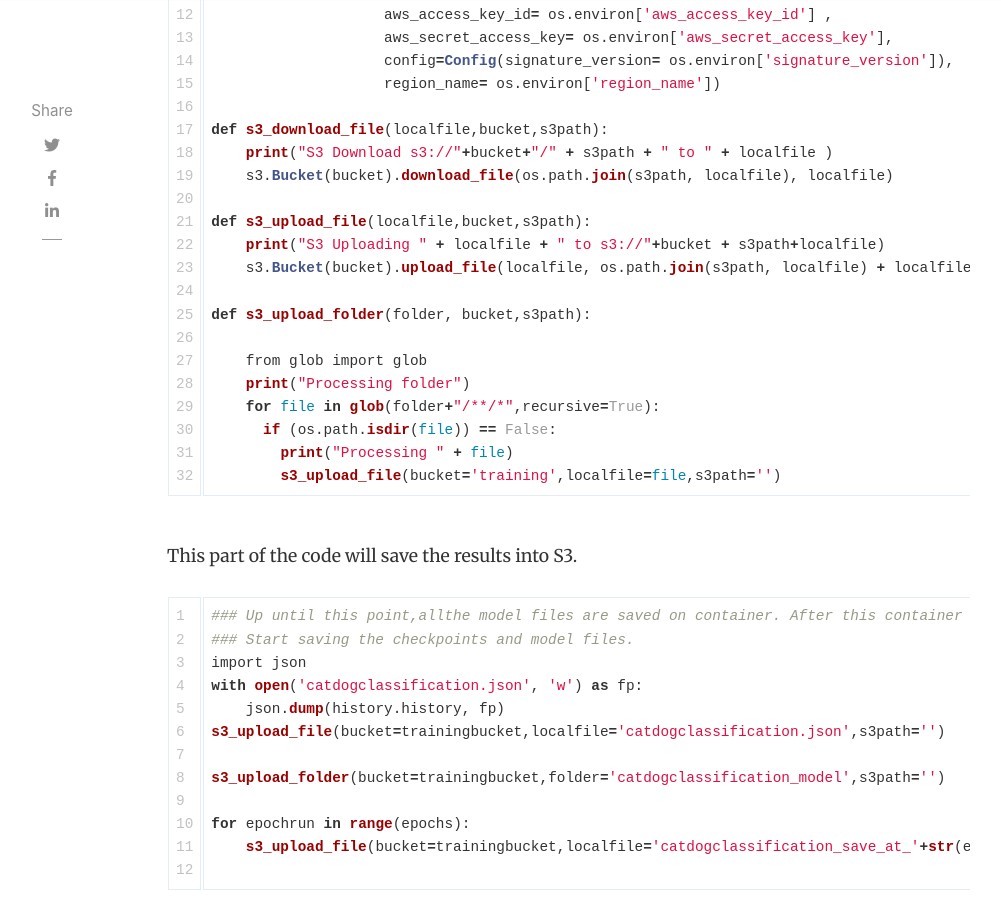
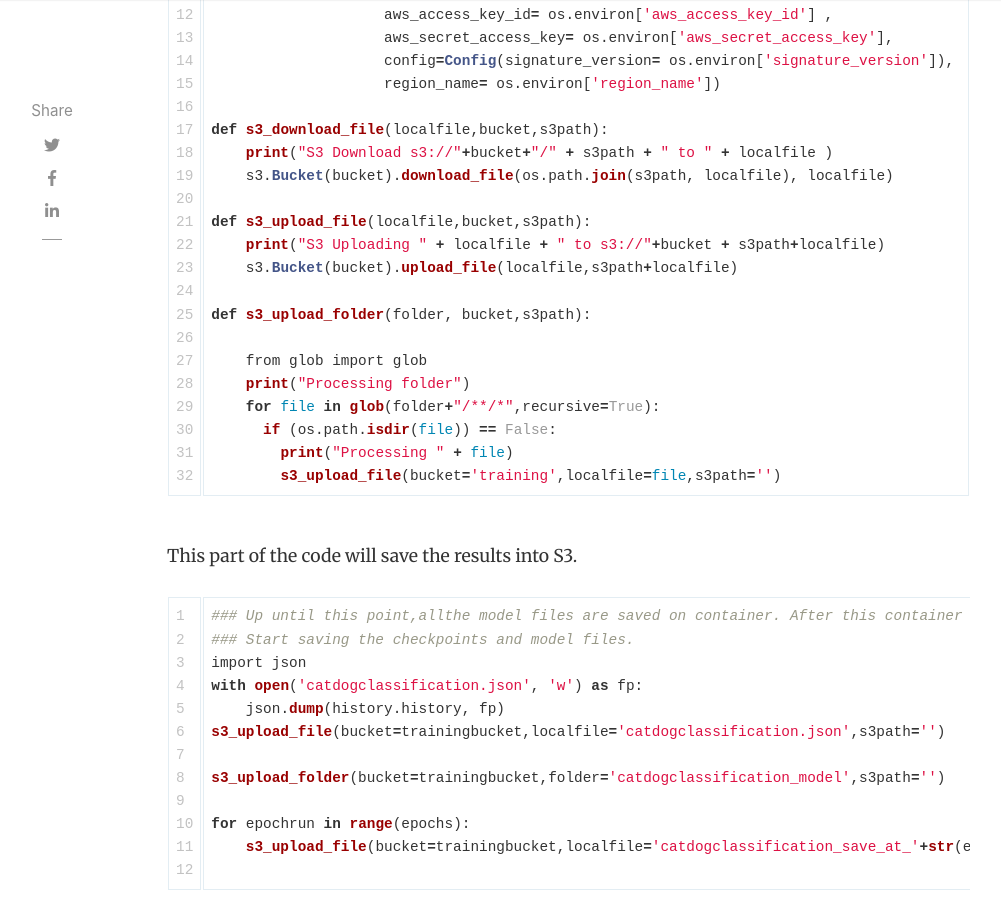
Before and after one commit to DinoHub/dinohub.github.io, a Jekyll site: the page built from _posts/2020-07-13-ml-dl-model-training-on-aiplatform-part1.md, in a window 1280 px wide and 900 px high, scrolled down 4852 px. Shown: the whole window, without its empty margins (118-1119 px from the left). Built offline with Jekyll 4.4.1, drawn with Linux system fonts in a browser that asks for light colours; nearby versions of some CDN libraries; comment, search, counter and statistics services are not loaded.

Commit message:
[Bug] rectify mistake

```diff
--- a/_posts/2020-07-13-ml-dl-model-training-on-aiplatform-part1.md
+++ b/_posts/2020-07-13-ml-dl-model-training-on-aiplatform-part1.md
@@ -92,7 +92,7 @@ def s3_download_file(localfile,bucket,s3path):
 
 def s3_upload_file(localfile,bucket,s3path):
     print("S3 Uploading " + localfile + " to s3://"+bucket + s3path+localfile)
-    s3.Bucket(bucket).upload_file(localfile, os.path.join(s3path, localfile) + localfile)
+    s3.Bucket(bucket).upload_file(localfile,s3path+localfile)
 
 def s3_upload_folder(folder, bucket,s3path):
 
```
